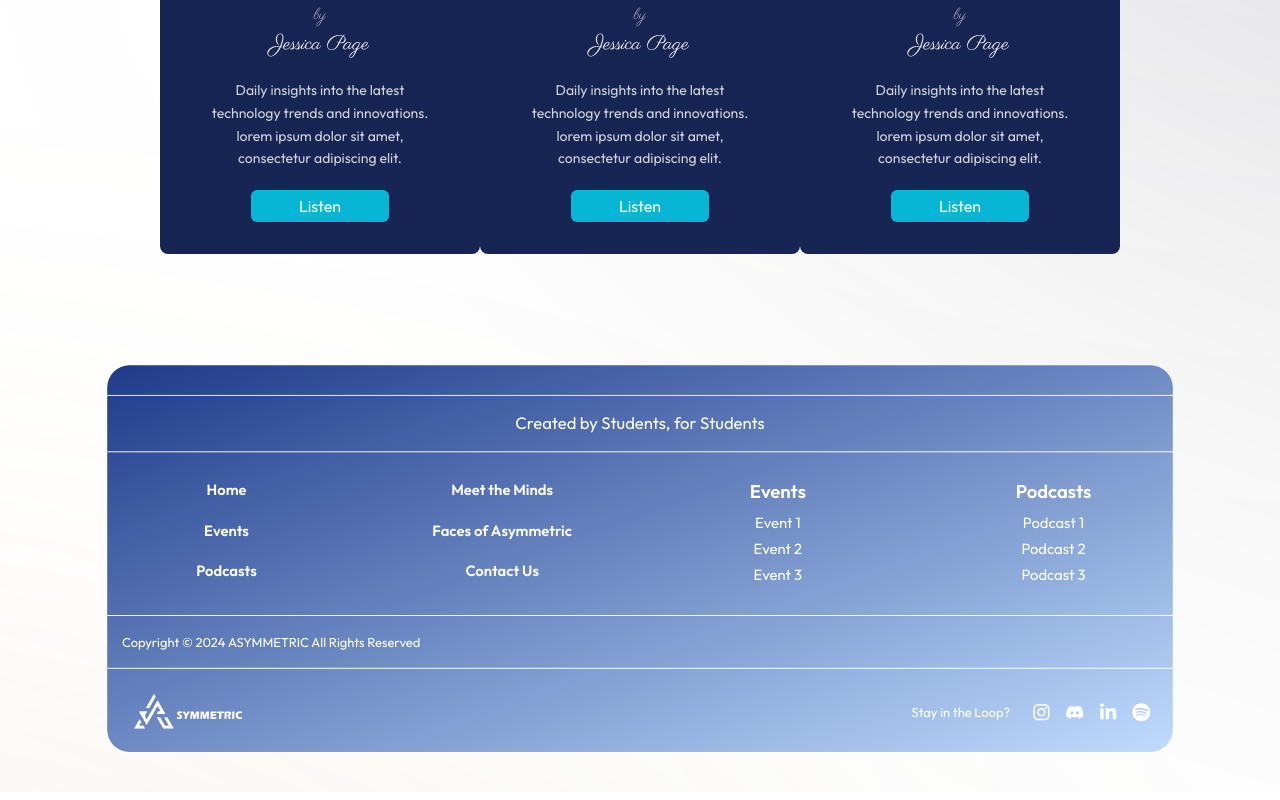
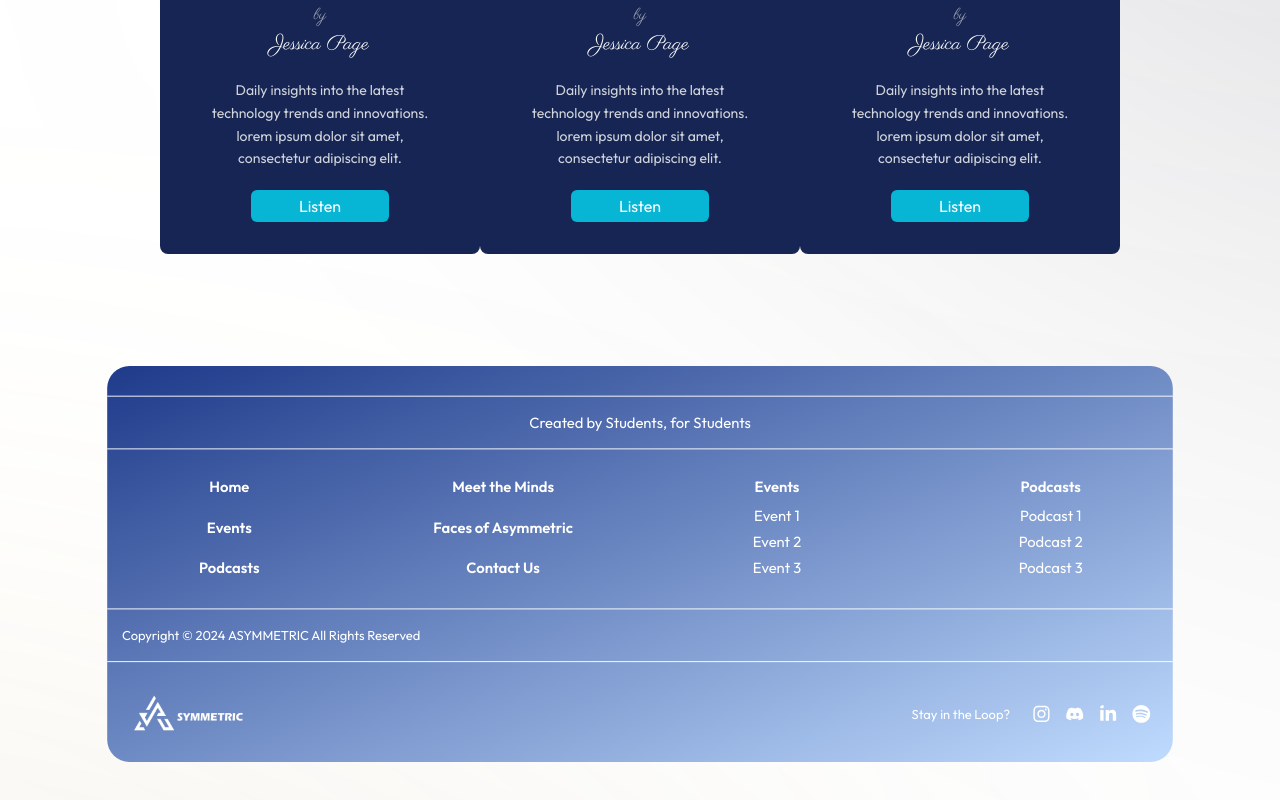
Before and after one commit to Club-Asymmetric/Asymmetric-Website-frontend, a Next.js app: page / in a window 1280 px wide. Shown: the part 1571-2371 px from the top of the page. Built offline with nearby package versions, Linux system fonts and the light colour scheme; a web font is replaced by a local one.

Commit message:
[Fix] Footer for XS Size :D

```diff
--- a/src/components/Footer.tsx
+++ b/src/components/Footer.tsx
@@ -50,7 +50,6 @@ const Footer = () => {
     };
   }, []);
 
-
   const primaryLinks: FooterLink[] = [
     { text: 'Home', href: '/' },
     { text: 'Events', href: '/events' },
@@ -78,9 +77,9 @@ const Footer = () => {
   const year = new Date().getFullYear();
 
   return (
-    <div className=''>
+    <div className='min-w-max'>
     <footer
-      className="relative bg-gradient-to-br from-blue-900 to-blue-200 text-white mx-16 pt-8 pb-1 rounded-3xl mb-10"
+      className="relative bg-gradient-to-br from-blue-900 to-blue-200 text-white mx-16 pt-8 pb-1 rounded-3xl mb-10 min-w-max"
       style={{
         transform: `scale(${scale})`,
         transformOrigin: 'bottom',
@@ -89,15 +88,15 @@ const Footer = () => {
     >
       <div className="max-w-7xl mx-auto py-4 border-white border-t">
         <div className="text-center mb-7">
-          <h2 className="text-lg mb-4">Created by Students, for Students</h2>
+          <h2 className="text-base mb-4">Created by Students, for Students</h2>
           <div className='border-white border-t'/>
         </div>
 
-        <div className="grid grid-cols-4 gap-10 mb-8 text-center">
+        <div className="grid grid-cols-4 gap-8 mb-8 text-center min-w-max">
           <div className="space-y-5 font-semibold">
             {primaryLinks.map((link) => (
-              <div key={link.text}>
-                <Link href={link.href} className={`transition-all duration-75 ${hoveredPrimary!==null && hoveredPrimary!==link.text ? 'text-gray-300': 'text-white'}`}
+              <div key={link.text} className="whitespace-nowrap">
+                <Link href={link.href} className={`transition-all duration-75 text-base ${hoveredPrimary!==null && hoveredPrimary!==link.text ? 'text-gray-300': 'text-white'}`}
                 onMouseEnter={() => setHoveredPrimary(link.text)}
                 onMouseLeave={() => setHoveredPrimary(null)}
                 >
@@ -109,8 +108,8 @@ const Footer = () => {
 
           <div className="space-y-5 font-semibold">
             {secondaryLinks.map((link) => (
-              <div key={link.text}>
-                <Link href={link.href} className={`transition-all duration-75 ${hoveredSecondary!==null && hoveredSecondary!==link.text ? 'text-gray-300': 'text-white'}`}
+              <div key={link.text} className="whitespace-nowrap">
+                <Link href={link.href} className={`transition-all duration-75 text-base ${hoveredSecondary!==null && hoveredSecondary!==link.text ? 'text-gray-300': 'text-white'}`}
                 onMouseEnter={() => setHoveredSecondary(link.text)}
                 onMouseLeave={() => setHoveredSecondary(null)}
                 >
@@ -121,11 +120,11 @@ const Footer = () => {
           </div>
 
           <div>
-            <h3 className="font-semibold text-xl mb-2">Events</h3>
+            <h3 className="font-semibold text-base mb-2">Events</h3>
             <div className="space-y-1">
               {events.map((event) => (
-                <div key={event.text}>
-                  <Link href={event.href} className="hover:text-gray-300 transition-colors">
+                <div key={event.text} className="whitespace-nowrap">
+                  <Link href={event.href} className="text-base hover:text-gray-300 transition-colors">
                     {event.text}
                   </Link>
                 </div>
@@ -134,11 +133,11 @@ const Footer = () => {
           </div>
 
           <div>
-            <h3 className="font-semibold text-xl mb-2">Podcasts</h3>
+            <h3 className="font-semibold text-base mb-2">Podcasts</h3>
             <div className="space-y-1">
               {podcasts.map((podcast) => (
-                <div key={podcast.text}>
-                  <Link href={podcast.href} className="hover:text-gray-300 transition-colors">
+                <div key={podcast.text} className="whitespace-nowrap">
+                  <Link href={podcast.href} className="text-base hover:text-gray-300 transition-colors">
                     {podcast.text}
                   </Link>
                 </div>
@@ -152,7 +151,7 @@ const Footer = () => {
             <p>Copyright © <span>{year}</span> ASYMMETRIC All Rights Reserved</p>
           </div>
           <div>
-            <p className='text-transparent hover:text-black hover:border rounded-md hover:bg-white transition-all duration-200 cursor-pointer'
+            <p className='text-transparent hover:text-black hover:border rounded-md hover:bg-white transition-all duration-200 cursor-pointer text-base'
             onMouseEnter={() => handleEasterEggHover(true)}
             onMouseLeave={() => handleEasterEggHover(false)}
             >WOW YOU FOUND A ESTER'S EGG MF</p>
@@ -161,7 +160,15 @@ const Footer = () => {
         <div className="flex flex-row justify-between items-center pt-6 border-t border-white px-3">
           <div>
             <Link href='/'>
-              <Image src="/logo.png" alt="Logo" className='cursor-pointer hover:scale-105 transition-all duration-300' width={175} height={100} />
+              <div className="w-44 h-16 relative">
+                <Image
+                  src="/logo.png"
+                  alt="Logo"
+                  fill
+                  style={{ objectFit: 'contain' }}
+                  className='cursor-pointer hover:scale-105 transition-all duration-300'
+                />
+              </div>
             </Link>
           </div>
           <div className="flex items-center space-x-4 mt-0 px-3">
```
